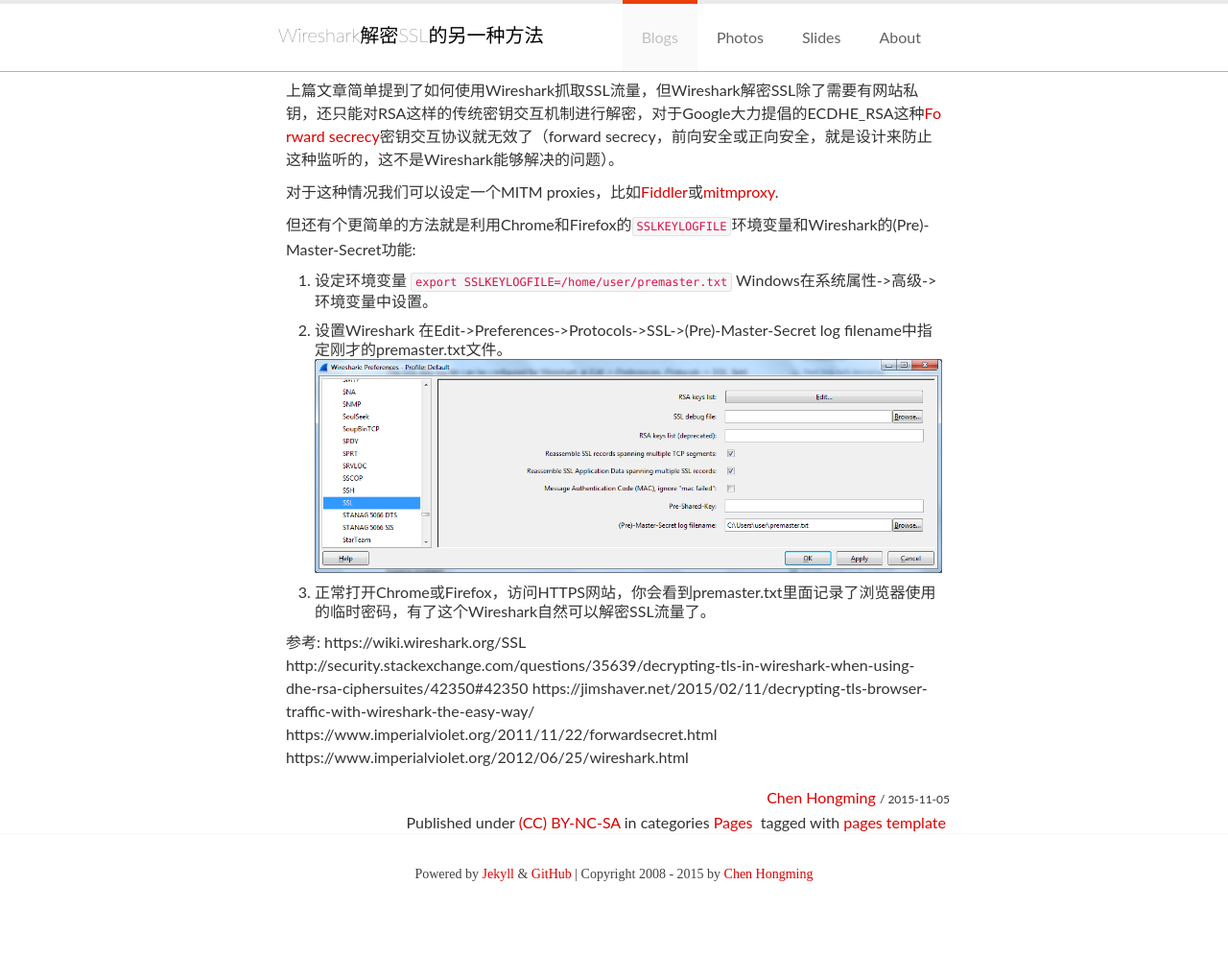
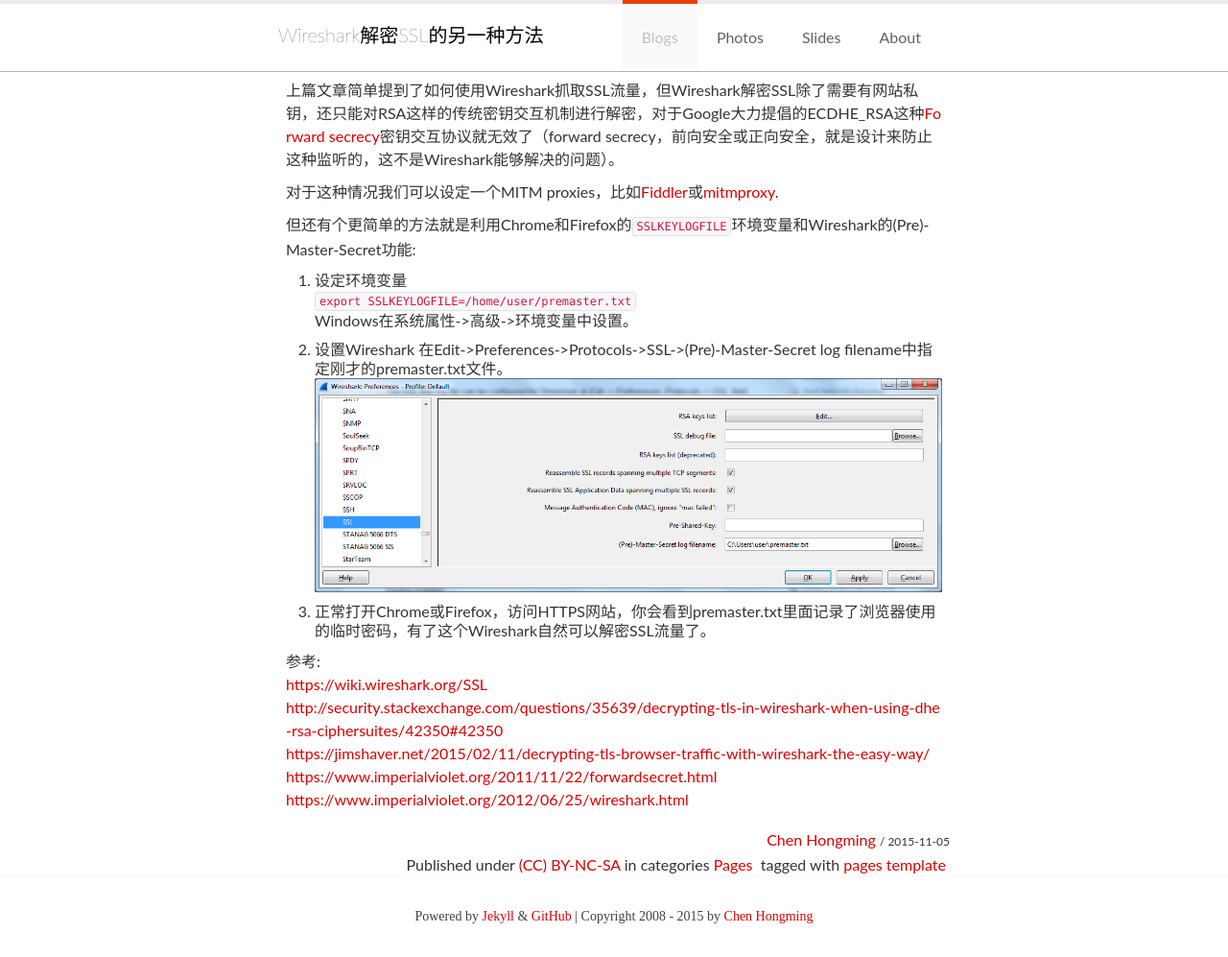
Before and after one commit to chenhm/blog, a Jekyll site: the page built from _posts/2015-11-05-wireshark-ssl-other-way.md, in a window 1280 px wide. Shown: the whole page at 96% size. Built offline with Jekyll 4.4.1, drawn with Linux system fonts in a browser that asks for light colours; nearby versions of some CDN libraries; library files that are not in the unit come from our copies; Markdown is read by kramdown in place of the engine named in the settings; comment, search, counter and statistics services are not loaded; before the commit the page ends 953 px from its top, so only the background shows below that.

Commit message:
add new post

```diff
--- a/_posts/2015-11-05-wireshark-ssl-other-way.md
+++ b/_posts/2015-11-05-wireshark-ssl-other-way.md
@@ -23,8 +23,8 @@
 
 
 参考:
-https://wiki.wireshark.org/SSL
-http://security.stackexchange.com/questions/35639/decrypting-tls-in-wireshark-when-using-dhe-rsa-ciphersuites/42350#42350
-https://jimshaver.net/2015/02/11/decrypting-tls-browser-traffic-with-wireshark-the-easy-way/
-https://www.imperialviolet.org/2011/11/22/forwardsecret.html
-https://www.imperialviolet.org/2012/06/25/wireshark.html
+<https://wiki.wireshark.org/SSL>
+<http://security.stackexchange.com/questions/35639/decrypting-tls-in-wireshark-when-using-dhe-rsa-ciphersuites/42350#42350>
+<https://jimshaver.net/2015/02/11/decrypting-tls-browser-traffic-with-wireshark-the-easy-way/>
+<https://www.imperialviolet.org/2011/11/22/forwardsecret.html>
+<https://www.imperialviolet.org/2012/06/25/wireshark.html>
```
